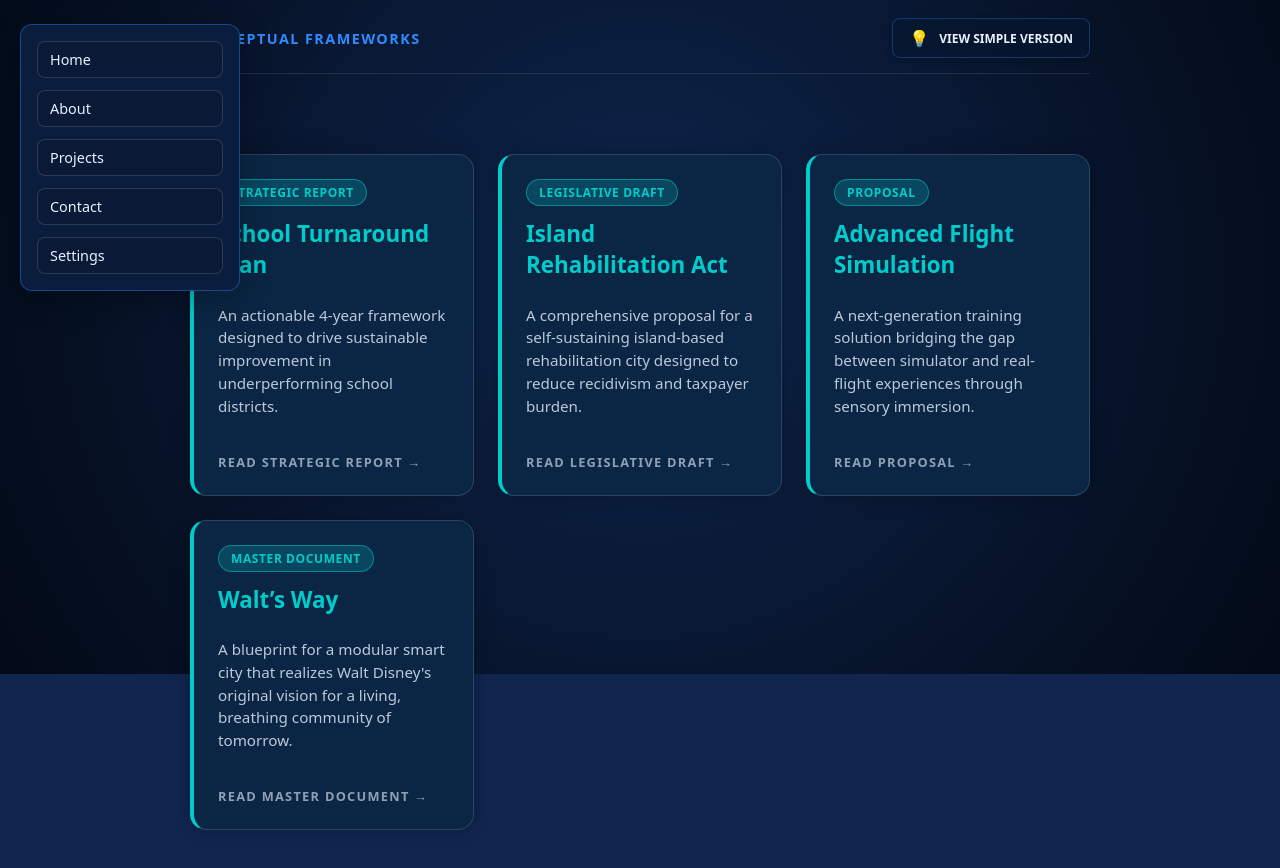
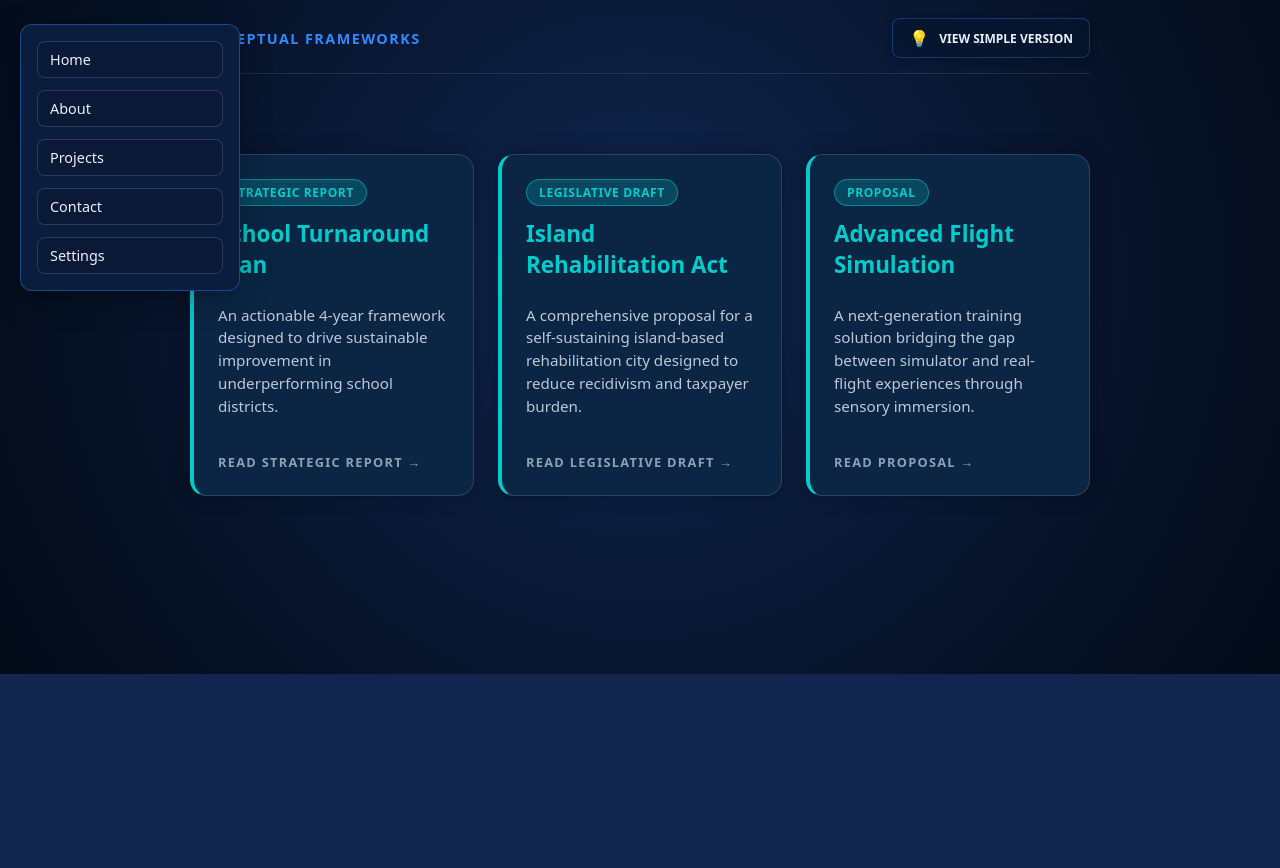
Before and after one commit to Semsey-Technologies/SemseyTechnologies, a plain HTML site: page conceptual.html in a window 1280 px wide. Shown: the part 126-994 px from the top of the page. After the commit the page ends 800 px from the top, so only its background shows below. Drawn offline with Linux system fonts and the light colour scheme.

Commit message:
Remove 'Walt's Way' project card
Removed the 'Walt's Way' project card from the conceptual page.

```diff
--- a/conceptual.html
+++ b/conceptual.html
@@ -100,22 +100,7 @@
         </div>
       </a>
 
-      <!-- Walt's Way -->
-      <a href="walts-way.html" class="card project-card conceptual">
-        <div class="status-badge">Master Document</div>
-        <h2>
-          <span class="academic-content">Walt’s Way</span>
-          <span class="simple-content">The Magic City</span>
-        </h2>
-        <p class="desc">
-          <span class="academic-content">A blueprint for a modular smart city that realizes Walt Disney's original vision for a living, breathing community of tomorrow.</span>
-          <span class="simple-content">A detailed plan for a real-life city that's safe, clean, and futuristic—just like Walt Disney wanted.</span>
-        </p>
-        <div class="footer">
-          <span class="academic-content">Read Master Document →</span>
-          <span class="simple-content">See the plan →</span>
-        </div>
-      </a>
+
 
 
 
```
